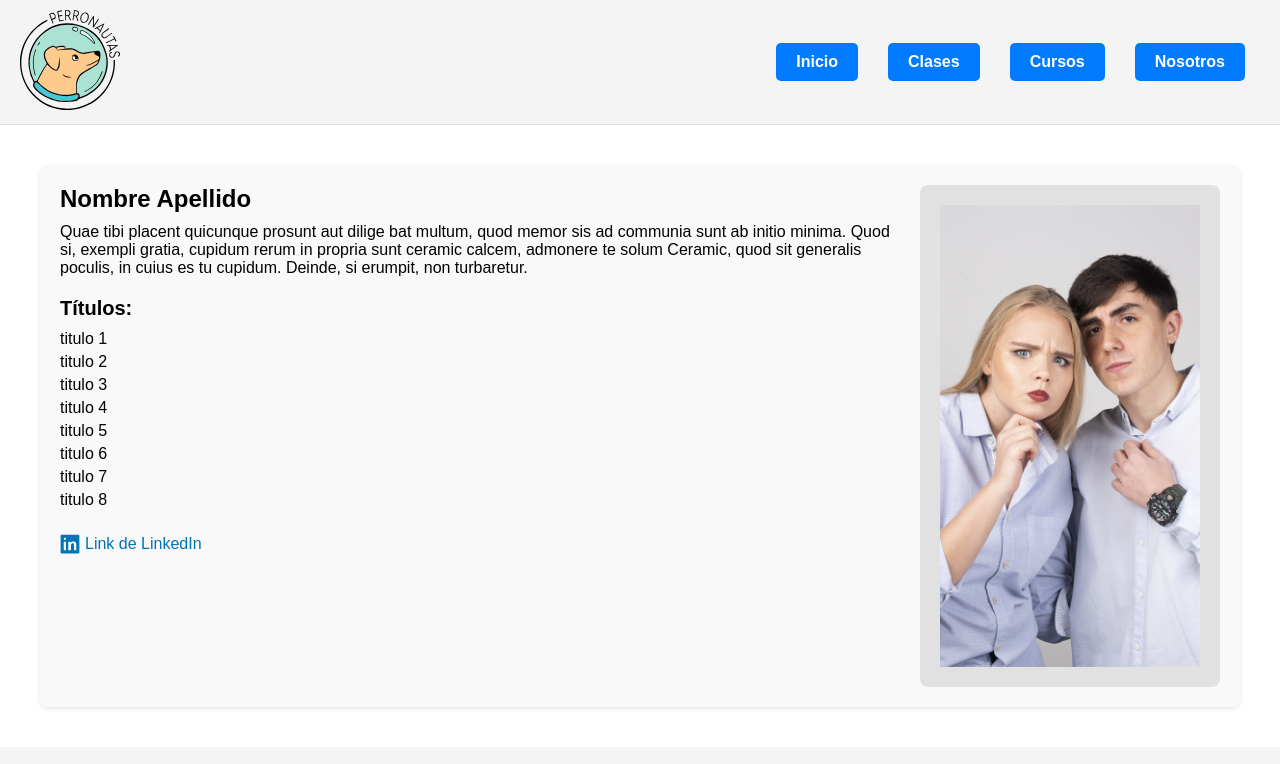
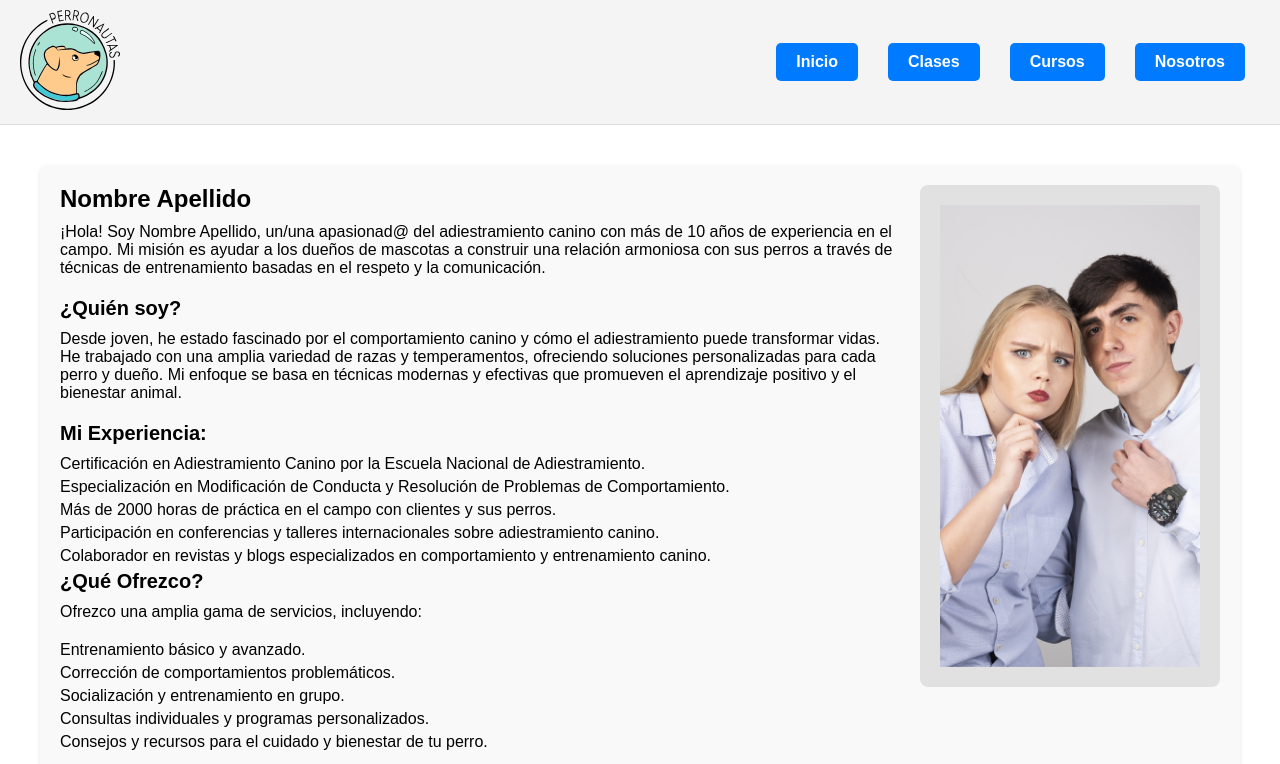
Before and after one commit to Matias372/PF-Ruibal, a plain HTML site: page Visual/Html/Nosotros.html in a window 1280 px wide. Shown: the top 764 px of the page. Drawn offline with Linux system fonts and the light colour scheme.

Commit message:
28/7 se acomoda contenido de muestra de la pagina. se acomoda Easter-egg.html, sin CSS para movil

```diff
--- a/Visual/Html/Nosotros.html
+++ b/Visual/Html/Nosotros.html
@@ -23,20 +23,28 @@
             <div class="perfil">
                 <div class="perfil-detalles">
                     <h2>Nombre Apellido</h2>
-                    <p>Quae tibi placent quicunque prosunt aut dilige bat multum, quod memor sis ad communia sunt ab initio minima.
-                        Quod si, exempli gratia, cupidum rerum in propria sunt ceramic calcem, admonere te solum Ceramic, quod sit generalis poculis,
-                        in cuius es tu cupidum. Deinde, si erumpit, non turbaretur.</p>
+                    <p>¡Hola! Soy Nombre Apellido, un/una apasionad@ del adiestramiento canino con más de 10 años de experiencia en el campo. Mi misión es ayudar a los dueños de mascotas a construir una relación armoniosa con sus perros a través de técnicas de entrenamiento basadas en el respeto y la comunicación.</p>
 
-                    <h3>Títulos:</h3>
+                    <h3>¿Quién soy?</h3>
+                    <p>Desde joven, he estado fascinado por el comportamiento canino y cómo el adiestramiento puede transformar vidas. He trabajado con una amplia variedad de razas y temperamentos, ofreciendo soluciones personalizadas para cada perro y dueño. Mi enfoque se basa en técnicas modernas y efectivas que promueven el aprendizaje positivo y el bienestar animal.</p>
+
+                    <h3>Mi Experiencia:</h3>
                     <ul>
-                        <li>titulo 1</li>
-                        <li>titulo 2</li>
-                        <li>titulo 3</li>
-                        <li>titulo 4</li>
-                        <li>titulo 5</li>
-                        <li>titulo 6</li>
-                        <li>titulo 7</li>
-                        <li>titulo 8</li>
+                        <li>Certificación en Adiestramiento Canino por la Escuela Nacional de Adiestramiento.</li>
+                        <li>Especialización en Modificación de Conducta y Resolución de Problemas de Comportamiento.</li>
+                        <li>Más de 2000 horas de práctica en el campo con clientes y sus perros.</li>
+                        <li>Participación en conferencias y talleres internacionales sobre adiestramiento canino.</li>
+                        <li>Colaborador en revistas y blogs especializados en comportamiento y entrenamiento canino.</li>
+                    </ul>
+
+                    <h3>¿Qué Ofrezco?</h3>
+                    <p>Ofrezco una amplia gama de servicios, incluyendo:</p>
+                    <ul>
+                        <li>Entrenamiento básico y avanzado.</li>
+                        <li>Corrección de comportamientos problemáticos.</li>
+                        <li>Socialización y entrenamiento en grupo.</li>
+                        <li>Consultas individuales y programas personalizados.</li>
+                        <li>Consejos y recursos para el cuidado y bienestar de tu perro.</li>
                     </ul>
 
                     <a href="#" class="linkedin-link" target="_blank">
```
Also changed, not shown: Visual/CSS/Easter-egg_estilos.css (+5 -36 lines), Visual/Html/Clases.html (+1 -1 lines), Visual/Html/Cursos.html (+3 -3 lines), Visual/Html/Easter-egg.html (+1 -1 lines), Visual/Html/Inicio.html (+3 -3 lines), Visual/Html/Registrado.html (+1 -1 lines), Control/Easter-egg_Handler.js (line endings or trailing spaces).
